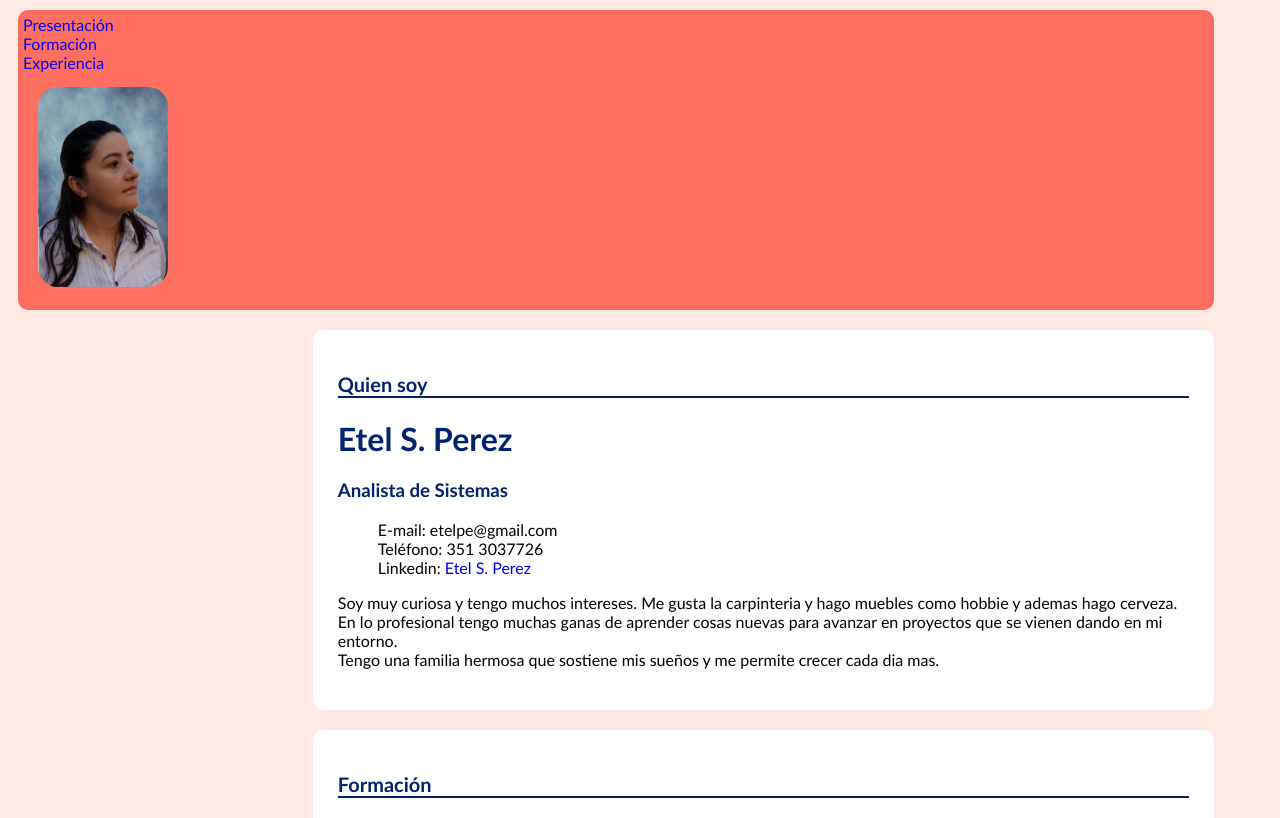
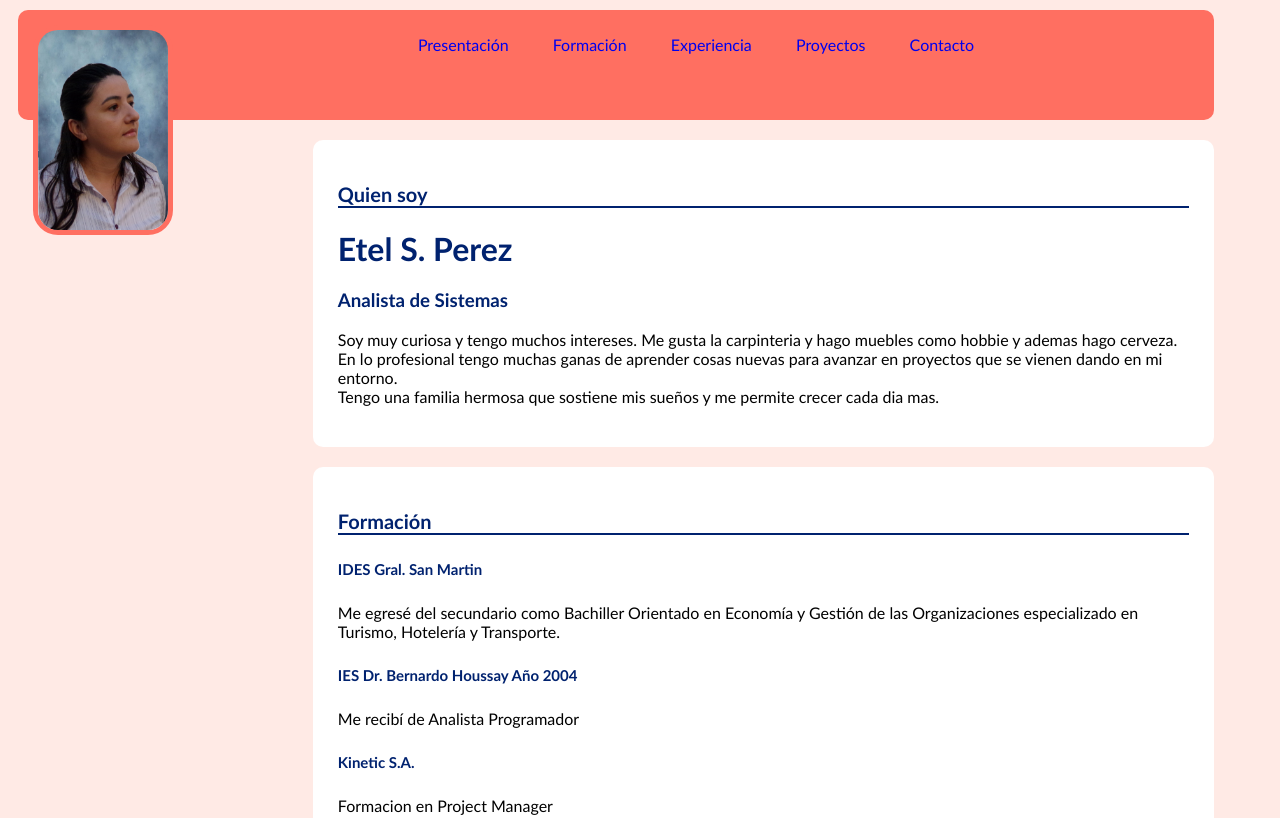
Before and after one commit to EtelS/mi_CV, a plain HTML site: page index.html in a window 1280 px wide. Shown: the top 818 px of the page. Drawn offline with Linux system fonts and the light colour scheme.

Commit message:
primer version a subir

```diff
--- a/estilos.css
+++ b/estilos.css
@@ -8,6 +8,8 @@ header{
     padding: 5px;
     border-radius: 10px;
     margin: 10px;
+    height: 100px;
+    text-align: center;
     position: relative;
 }
 li{
@@ -37,10 +39,12 @@ a{
     border: 5px solid #FF6F61 ;
     border-radius: 25px;
     margin: 10px;
+    float: left;
 }
-/*.link{
-
-} */
+.link{
+    margin: 20px;
+    display: inline-block;
+}
 .general{
     width: 70%;
     float: right;
--- a/index.html
+++ b/index.html
@@ -9,10 +9,18 @@
 </head>
 <body>
     <header>
-        <div class="link"> <a href="#soy"> Presentación</a></div>
-        <div class="link"><a href="#formacion"> Formación</a></div>
-        <div class="link"><a href="#experiencia"> Experiencia</a></div>
         <img src="imagenes/image1168.png" width="130" height="200" alt="Foto de perfil" id="foto_perfil">
+
+        <div class="link" id="pres"> <a href="#soy"> Presentación</a></div>
+        <div class="link" id="form"><a href="#formacion"> Formación</a></div>
+        <div class="link" id="exp"><a href="#experiencia"> Experiencia</a></div>
+        <div class="link" id="proy"><a href="#portfolio">Proyectos</a></div>
+        <div class="link" id="cont"><a href="#contacto">Contacto</a></div>
+
+
+
+
+
     </header>
     <!-- <div id="perfil_izquierdo">
         class
@@ -25,11 +33,7 @@
         </h2>
         <h1>Etel S. Perez</h1>
         <h3>Analista de Sistemas</h3>
-        <ul>
-            <li>E-mail: etelpe@gmail.com</li>
-            <li>Teléfono: 351 3037726</li>
-            <li>Linkedin: <a href="https://www.linkedin.com/in/etel-perez-7a827969/" target="blank">Etel S. Perez</a></li>
-        </ul>
+
         <p>
             Soy muy curiosa y tengo muchos intereses. Me gusta la carpinteria y hago muebles como hobbie y ademas hago cerveza.<br>En lo profesional tengo muchas ganas de aprender cosas nuevas para avanzar en proyectos que se vienen dando en mi entorno.<br>Tengo una familia hermosa que sostiene mis sueños y me permite crecer cada dia mas.
         </p>
@@ -69,20 +73,21 @@
         <h5>Gacitua y ASociados</h5>
         <p> Actualmente trabajo en una empresa de software como Soporte Técnico, Desarrollo y Administradora de Base de Datos</p>
     </div>
-    <!-- <div class="general">
+    <div class="general">
         <h2 id="portfolio">Portfolio</h2>
+        <p>De momento sólo tengo desarrollados los proyectos presentados en cursos, subidos a GitHub</p>
+        <p><a href="https://github.com/EtelS" target="blank">Perfil de GitHub</a></p>
+
+    </div>
+    <div class="general">
+        <h2 id="contacto">Contacto</h2>
         <ul>
-            <li class="iconos"><img src="imagenes/cv-icon.png" width="150" height="150" alt="Curriculum"></li>
-            <li class="iconos"><img src="imagenes/rompecabezas-icon.png" width="150" height="150" alt="Rompecabezas"></li>
-            <li class="iconos"><img src="imagenes/pixel-art-icon.png" width="150" height="150" alt="Pixel Art"></li>
-            <li class="iconos"><img src="imagenes/ciudad-zombie-icon.png" width="150" height="150" alt="Ciudad Zombie"></li>
-            <li class="iconos"><img src="imagenes/recargado-icon.png" width="150" height="150" alt="Rompezabezas Recargado"></li>
-            <li class="iconos"><img src="imagenes/mapa-interactivo-icon.png" width="150" height="150" alt="Mapa Interactivo"></li>
-            <li class="iconos"><img src="imagenes/peli-vs-peli-icon.png" width="150" height="150" alt="Encuestados"></li>
-            <li class="iconos"><img src="imagenes/que-veo-icon.png" width="150" height="150" alt="Peli vs Peli"></li>
-
+            <li>E-mail: etelpe@gmail.com</li>
+            <li>Teléfono: 351 3037726</li>
+            <li>Linkedin: <a href="https://www.linkedin.com/in/etel-perez-7a827969/" target="blank">Etel S. Perez</a></li>
+            <li><a href="https://wa.me/543513037726" target="blank">WhatsApp</a></li>
         </ul>
-    </div> -->
+    </div>
 
 </body>
 </html>
```
